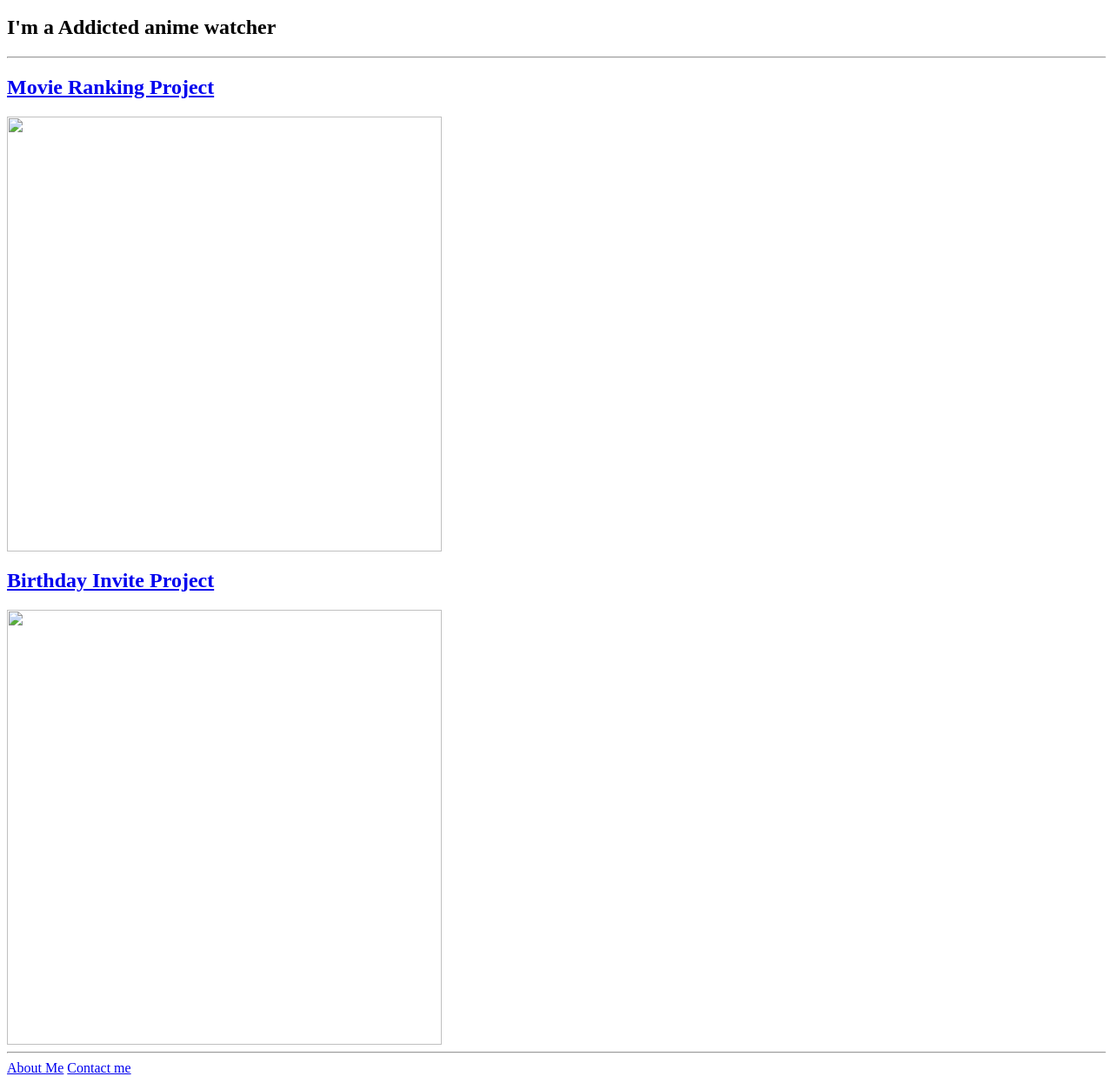
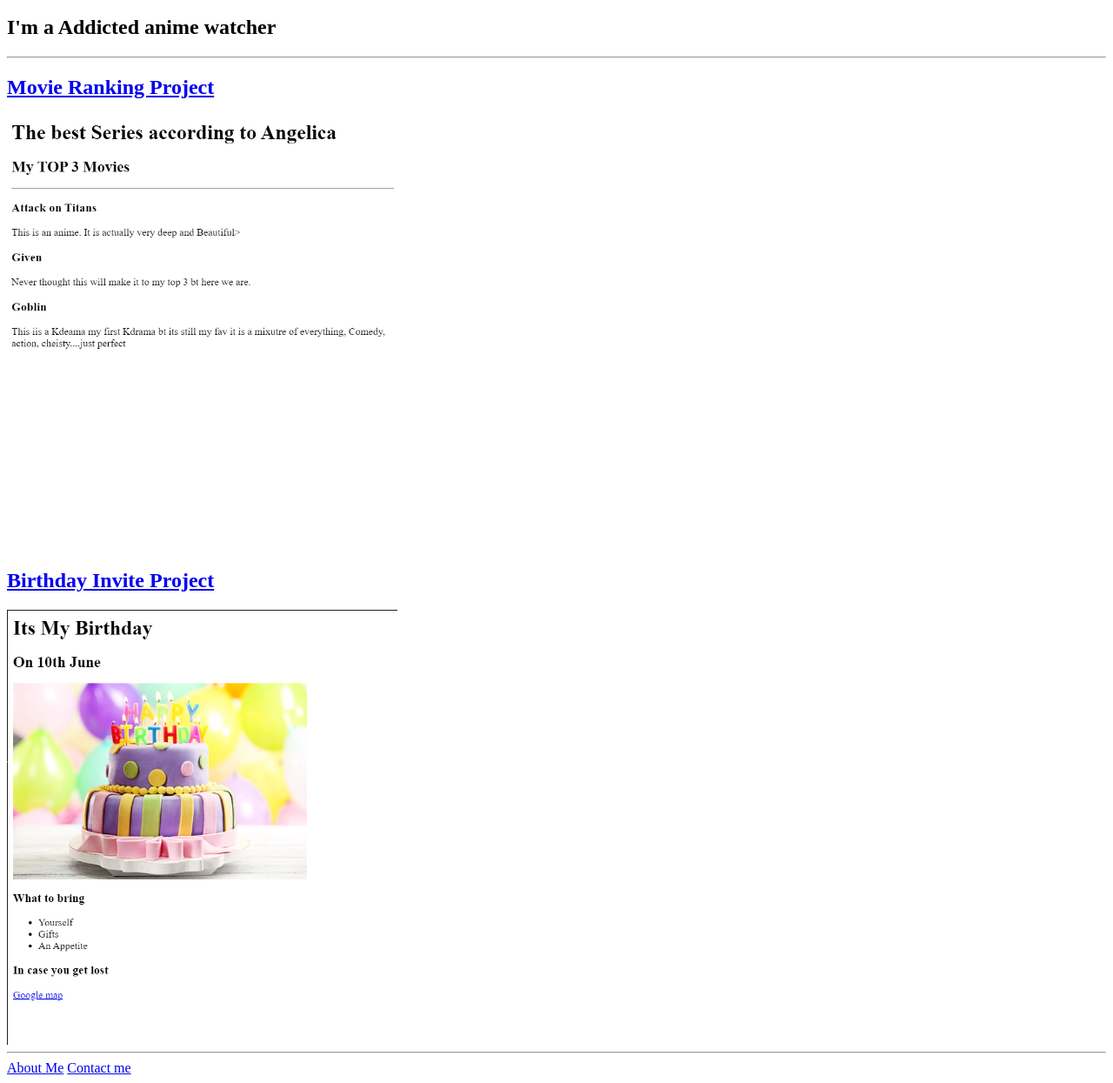
Before and after one commit to onlylappy0000/html-portfolio, a plain HTML site: page index.html in a window 1280 px wide. Shown: the part 48-1293 px from the top of the page at 87% size. Drawn offline with Linux system fonts and the light colour scheme.

Commit message:
Update index.html

```diff
--- a/index.html
+++ b/index.html
@@ -10,13 +10,13 @@
         <h2>I'm a Addicted anime watcher</h2>
         <hr/>
         <h2><a href="./public/movie.html">Movie Ranking Project</a></h2>
-        <img height="500" src="./assets/images/Screenshot 2024-01-24 191035.png">
+        <img height="500" src="./assets/images/movie-ranking.png">
         <h2><a href="./public/index.html">Birthday Invite Project</a></h2>
-        <img height="500" src="./assets/images/Screenshot 2024-01-24 191011.png">
+        <img height="500" src="./assets/images/birthday-invite.png">
 
         <hr/>
         <a href="./public/about.html">About Me</a>
-        <a href="./public/comtact.html">Contact me</a>
+        <a href="./public/contact.html">Contact me</a>
     </body>
 </html>
 <!-- TODO 2: Add Your previous projects' HTML into the public folder -->
```
